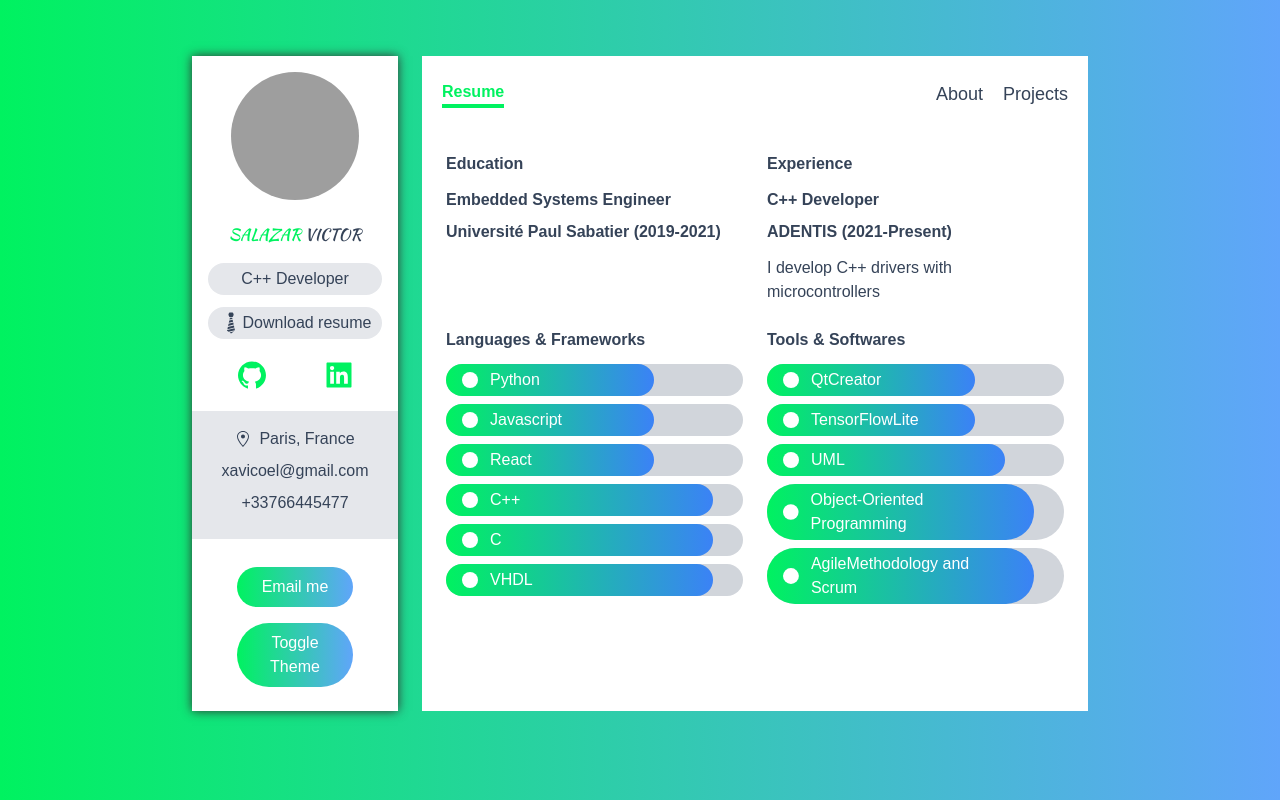
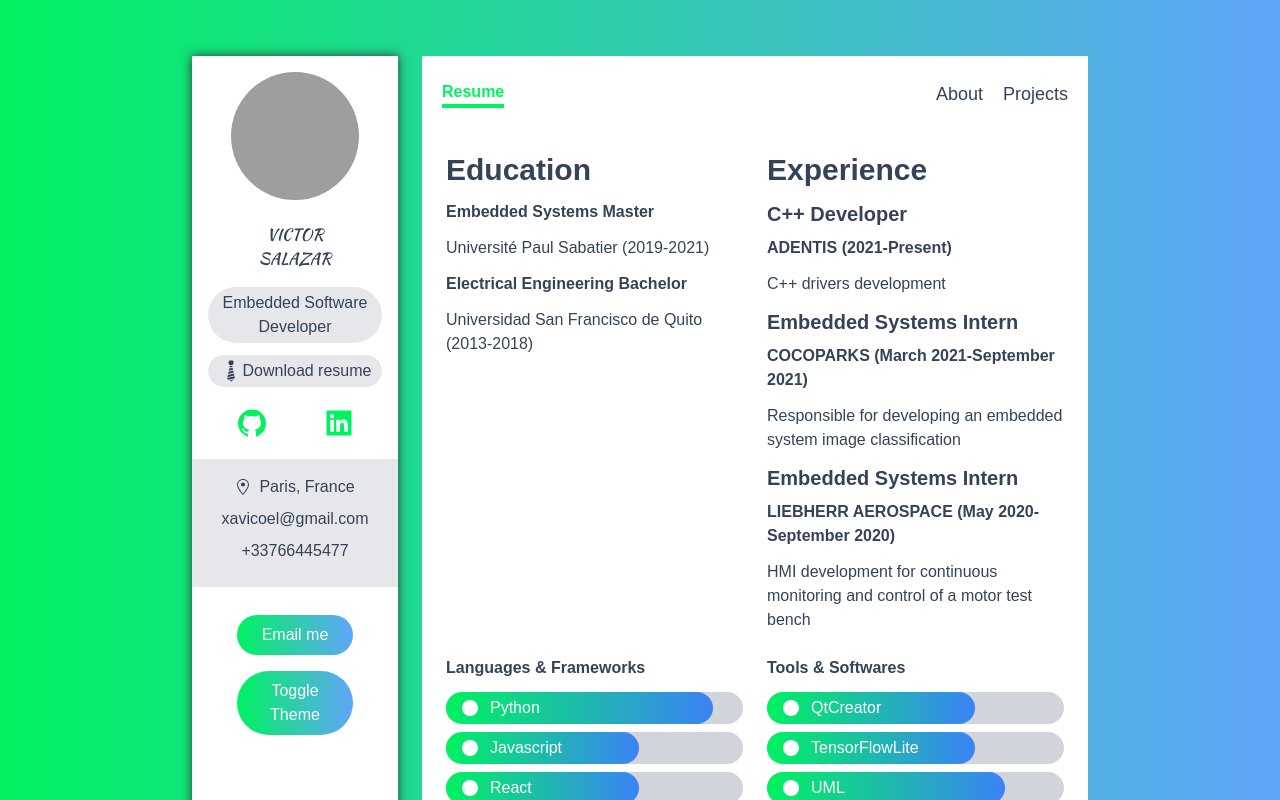
Before and after one commit to xaviSalazar/portfolio, a Next.js app: page /resume in a window 1280 px wide. Shown: the top 800 px of the page. Built offline with nearby package versions, Linux system fonts and the light colour scheme; grey boxes are pictures that could not be loaded.

Commit message:
fix: details about

```diff
--- a/components/Sidebar.tsx
+++ b/components/Sidebar.tsx
@@ -25,10 +25,11 @@ const Sidebar = () => {
         />
 
         <h3 className='my-4 text-3x1 font-medium tracking wider font-kaushan'>
-            <span className='text-green'>SALAZAR </span>
-            VICTOR
+            <span >VICTOR </span>
+            <br/>
+            SALAZAR
         </h3>
-        <p className='px-2 py-1 my-3 bg-gray-200 dark:bg-dark-200 rounded-full dark:bg-black-500'>C++ Developer</p>
+        <p className='px-2 py-1 my-3 bg-gray-200 dark:bg-dark-200 rounded-full dark:bg-black-500'>Embedded Software Developer</p>
         <a
             className='flex items-center justify-center px-2 py-1 my-3 dark:bg-dark-200 bg-gray-200 rounded-full'
             href='/assets/ResumeVS.pdf'
--- a/data.ts
+++ b/data.ts
@@ -2,8 +2,8 @@ import {RiComputerLine} from 'react-icons/ri'
 import { IProject, IService, ISkill } from './type';
 import { SiCplusplus } from "react-icons/si";
 import { GiCircuitry } from "react-icons/gi";
-import {BsCircleFill} from 'react-icons/bs'
-
+import {BsCircleFill} from 'react-icons/bs';
+import {DiPython} from 'react-icons/di';
 
 export const services:IService[] = [
 
@@ -23,6 +23,11 @@ export const services:IService[] = [
         about: "I create and prepare VHDL designs with creative solutions",
         Icon: RiComputerLine,
     },
+    {
+        title: "Python Developer",
+        about: "Develop back-end components to improve responsiveness and overall performance",
+        Icon: DiPython,
+    },
 
 ]
 
@@ -30,17 +35,17 @@ export const services:IService[] = [
 export const languages:ISkill [] = [
     {
         name:'Python',
-        level: '70%',
+        level: '90%',
         Icon: BsCircleFill
     },
     {
         name:'Javascript',
-        level: '70%',
+        level: '65%',
         Icon: BsCircleFill
     },
     {
         name:'React',
-        level: '70%',
+        level: '65%',
         Icon: BsCircleFill
     },
     {
--- a/pages/index.tsx
+++ b/pages/index.tsx
@@ -14,7 +14,7 @@ const index = () => {
             initial="initial"
             animate="animate"
             exit="exit">
-            <h6 className='my-3 font-medium'>I am a current student in Master 2 Embedded Systems program. I have an Electrical Engineering Bachelor, so I have knowledge in microelectronics and semiconductors.</h6>
+            <h6 className='my-3 font-medium'>I am a passionate learner and I seek out new knowledge and I am actively developing new skills</h6>
             <div className='p-4 mt-5 bg-gray-400 dark:bg-dark-100 flex-grow'
             style = {{ marginLeft: '-1.5rem', marginRight: '-1.5rem' }}>
                 <h6 className='my-3 text-x1 font-bold tracking-wide'>
--- a/pages/resume.tsx
+++ b/pages/resume.tsx
@@ -16,19 +16,36 @@ const resume = () => {
             <div className="grid gap-6 md:grid-cols-2">
 
                  <motion.div variants={fadeInUp} initial = "initial" animate="animate" >
-                <h5 className="my-3 text-2x1 font-bold">Education</h5>
+                <h1 className="my-3 text-3xl font-bold">Education</h1>
                 <div>
-                    <h5 className="my-2 text-x1 font-bold">Embedded Systems Engineer</h5>
-                    <p className="font-semibold">Université Paul Sabatier (2019-2021) </p>
+                    <h5 className="my-2 text-x1 font-bold">Embedded Systems Master</h5>
+                    <p className="my-3">Université Paul Sabatier (2019-2021) </p>
+                </div>
+
+                <div>
+                    <h5 className="my-2 text-x1 font-bold">Electrical Engineering Bachelor</h5>
+                    <p className="my-3">Universidad San Francisco de Quito (2013-2018) </p>
                 </div>
                 </motion.div>
 
                 <motion.div variants={fadeInUp} initial = "initial" animate="animate" >
-                <h5 className="my-3 text-2x1 font-bold">Experience</h5>
+                <h5 className="my-3 text-3xl font-bold">Experience</h5>
                 <div>
-                    <h5 className="my-2 text-x1 font-bold">C++ Developer</h5>
+                    <h5 className="my-2 text-xl font-bold">C++ Developer</h5>
                     <p className="font-semibold"> ADENTIS (2021-Present) </p>
-                    <p className="my-3">I develop C++ drivers with microcontrollers</p>
+                    <p className="my-3">C++ drivers development</p>
+                </div>
+
+                <div>
+                    <h5 className="my-2 text-xl font-bold">Embedded Systems Intern</h5>
+                    <p className="font-semibold"> COCOPARKS (March 2021-September 2021) </p>
+                    <p className="my-3">Responsible for developing an embedded system image classification</p>
+                </div>
+
+                <div>
+                    <h5 className="my-2 text-xl font-bold">Embedded Systems Intern</h5>
+                    <p className="font-semibold"> LIEBHERR AEROSPACE (May 2020-September 2020) </p>
+                    <p className="my-3">HMI development for continuous monitoring and control of a motor test bench</p>
                 </div>
                 </motion.div >
 
```
